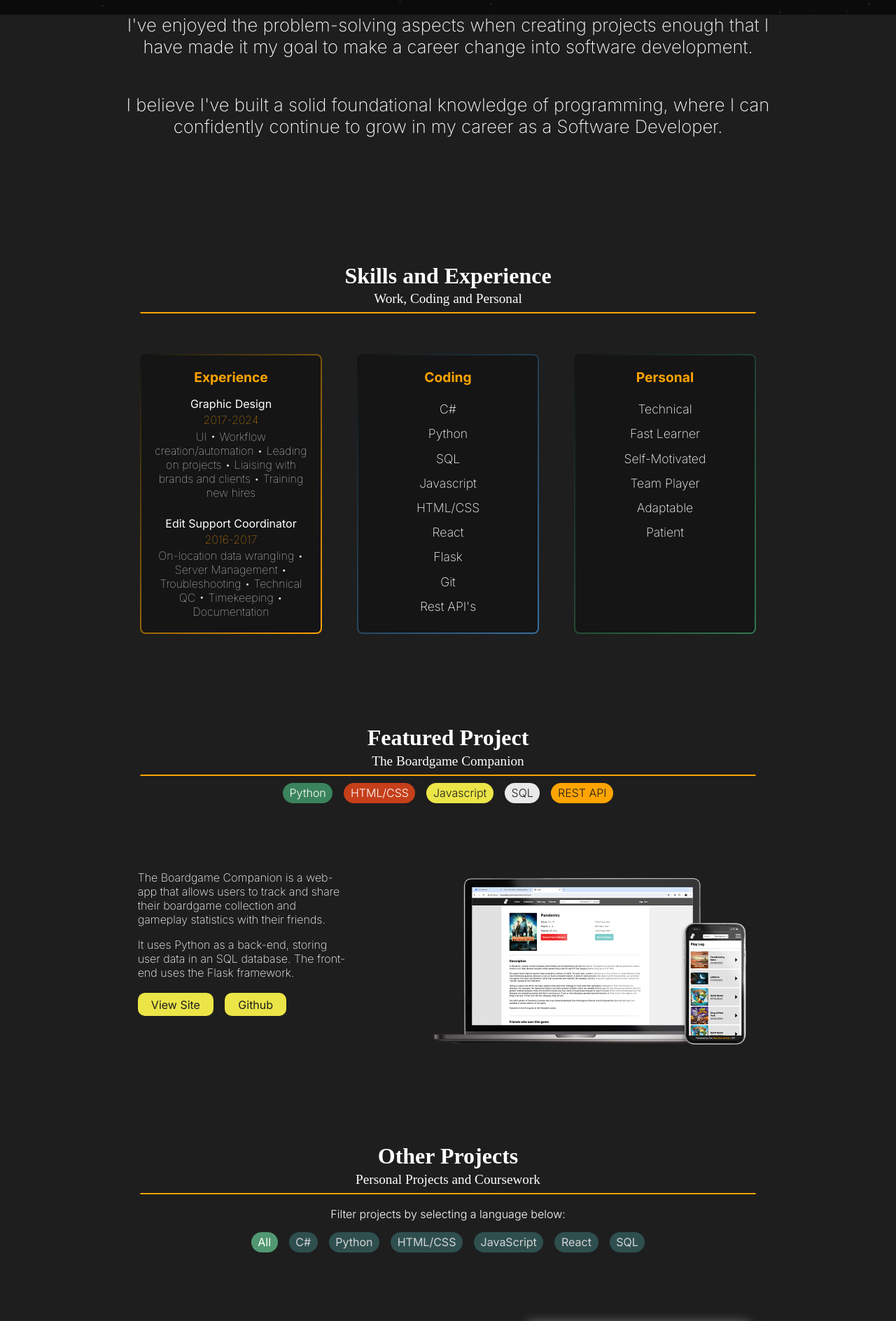
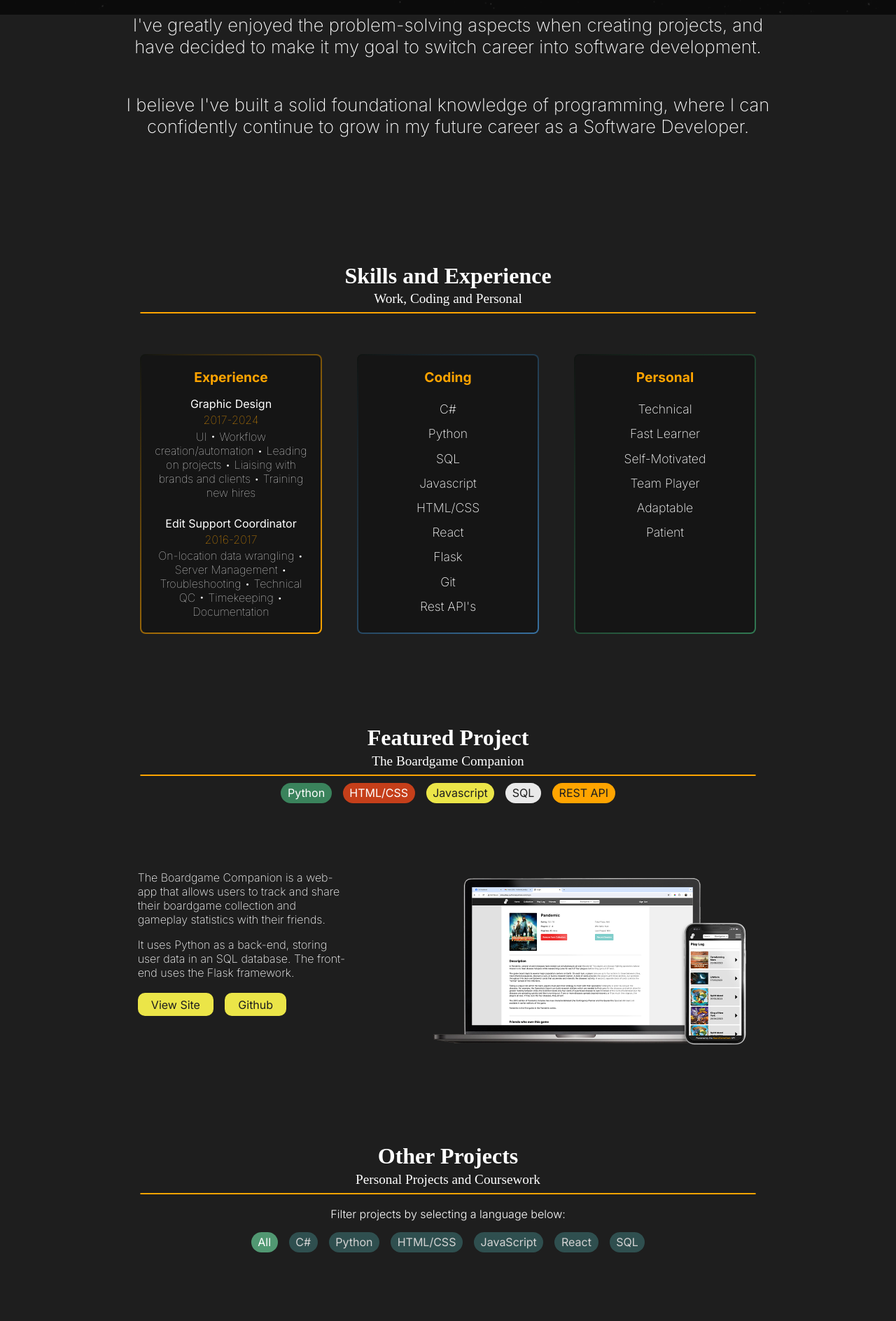
Before and after one commit to Jobeyobey/portfolio-website, a Next.js app: page / in a window 1280 px wide. Shown: the part 779-2667 px from the top of the page at 70% size. Built offline with nearby package versions, Linux system fonts and the light colour scheme; a web font is replaced by a local one.

Commit message:
update projectData. Minor style updates

```diff
--- a/src/components/MainTitle.js
+++ b/src/components/MainTitle.js
@@ -47,14 +47,14 @@ export default function MainTitle() {
                 programming in my spare time.
             </p>
             <p className="bio fade-prep">
-                I&apos;ve enjoyed the problem-solving aspects when creating
-                projects enough that I have made it my goal to make a career
-                change into software development.
+                I&apos;ve greatly enjoyed the problem-solving aspects when
+                creating projects, and have decided to make it my goal to switch
+                career into software development.
             </p>
             <p className="bio fade-prep">
                 I believe I&apos;ve built a solid foundational knowledge of
                 programming, where I can confidently continue to grow in my
-                career as a Software Developer.
+                future career as a Software Developer.
             </p>
         </section>
     );
--- a/src/projectsData.js
+++ b/src/projectsData.js
@@ -3,18 +3,18 @@ import nextConfig from "../next.config.mjs";
 const projectsData = [
     {
         id: 1,
-        title: "Command-Line Battle",
+        title: "Party Battler",
         subtitle: "C# Player's Guide - Final Project",
         languages: ["C#"],
         description1:
-            "A command-line game, capable of Human v Human, Human v Computer and Computer v Computer gameplay.",
+            "A 'hero' party must defeat several increasingly difficult enemy parties to win the game. Both parties can be controlled by Human or Computer players. Characters can steal items from other characters, and computer players are capable of deciding which items will be effective to use depending on game conditions.",
         description2:
-            "This game is designed using Object-Oriented Programming. Object classes are used for Characters, Items, Attack Types and more. I was sure to follow the core principles of encapsulation, inheritance, polymoprhism and abstraction when making this game.",
+            "Designed using Object-Oriented Programming, there are classes to represent Characters, Items, Attack Types and more. I was sure to follow the core principles of encapsulation, inheritance, polymorphism and abstraction, as well as SOLID principles.",
         imgSrc: `${nextConfig.basePath}/images/Final-Battle.png`,
         imgAlt: "Animation showing the Command-Line Battle gameplay.",
+        isVideo: false,
+        github: "https://github.com/Jobeyobey/C-Players-Guide-Part-4-The-End-Game",
         enabled: true,
-        github: "https://github.com/Jobeyobey/C-Players-Guide-Part-4-The-End-Game",
-        isVideo: false,
     },
     {
         id: 2,
@@ -24,12 +24,12 @@ const projectsData = [
         description1:
             "The aim of the game is to have all dice showing the same number. Users can update dice state to “hold” them, then roll the remaining dice.",
         description2:
-            "Built using React, it also uses cookies to track player statistics, and allows the user to change the amount of dice, as well as the game mode.",
+            "Built using React, it also uses cookies to track player statistics. The user can change the amount of dice, as well as the game mode. Different player statistics are saved for each combination of dice/game mode.",
         imgSrc: `${nextConfig.basePath}/images/WEBM/React-Tenzies.webm`,
         imgAlt: "Animation showing the Tenzies gameplay.",
+        isVideo: true,
+        github: "https://github.com/Jobeyobey/scrimba-react-tenzies-app",
         enabled: true,
-        github: "https://github.com/Jobeyobey/scrimba-react-tenzies-app",
-        isVideo: true,
     },
     {
         id: 3,
@@ -42,9 +42,9 @@ const projectsData = [
             "Using the inputs from the user, a quiz is created by fetching questions that match the input criteria from an API. Once the user has selected their answers, they can submit them and see their score.",
         imgSrc: `${nextConfig.basePath}/images/WEBM/React-Quiz.webm`,
         imgAlt: "Animation showing a user playing the Quiz App game.",
+        isVideo: true,
+        github: "https://github.com/Jobeyobey/scrimba-react-quiz-app",
         enabled: true,
-        github: "https://github.com/Jobeyobey/scrimba-react-quiz-app",
-        isVideo: true,
     },
     {
         id: 4,
@@ -57,9 +57,9 @@ const projectsData = [
             "A timer is used to slowly increase the spawnrate of the attackers, with three different enemy types based on a 'Character' class, one of which will hunt the player down. Periodically spawning health pickups allow the player to heal when they come into contact with them.",
         imgSrc: `${nextConfig.basePath}/images/WEBM/Bridge-To-Valhalla.webm`,
         imgAlt: "Animation showing the Bridge to Valhalla Game gameplay.",
+        isVideo: true,
+        github: "https://github.com/Jobeyobey/Create-With-Code---Personal-Project",
         enabled: true,
-        github: "https://github.com/Jobeyobey/Create-With-Code---Personal-Project",
-        isVideo: true,
     },
     {
         id: 5,
@@ -67,14 +67,14 @@ const projectsData = [
         subtitle: "CS50x Project",
         languages: ["HTML/CSS"],
         description1:
-            "To practice HTML/CSS I was tasked with creating a simple website consisting of several pages. I decided to make a light version of the Overwatch website.",
+            "To practice HTML/CSS I, I created a simple website consisting of several pages. I decided to make a light version of the Overwatch website.",
         description2:
-            "Using Bootstrap, I created several carousel banners. I also implemented a filter to filter heroes by their role. The website is responsive and can be viewed on both desktop and mobile.",
+            "I implemented a filter to filter heroes by their role, and I created several carousel banners using Bootstrap. The website is responsive and can be viewed on both desktop and mobile.",
         imgSrc: `${nextConfig.basePath}/images/WEBM/CS50-Webpage.webm`,
         imgAlt: "Animation showing a website about the Overwatch 2 videogame.",
+        isVideo: true,
+        github: "https://github.com/Jobeyobey/CS50-Homepage-Project",
         enabled: true,
-        github: "https://github.com/Jobeyobey/CS50-Homepage-Project",
-        isVideo: true,
     },
     {
         id: 6,
@@ -87,9 +87,9 @@ const projectsData = [
             "I was sure to follow accessibility guidelines, using ARIA labels to hide decorative elements from screen readers and add additional information to buttons. I designed the projects section in a way that I can easily add new projects in future as and when I complete them.",
         imgSrc: `${nextConfig.basePath}/images/Portfolio.png`,
         imgAlt: "Animation showing this website.",
+        isVideo: false,
+        github: "https://github.com/Jobeyobey/portfolio-website",
         enabled: true,
-        github: "https://github.com/Jobeyobey/portfolio-website",
-        isVideo: false,
     },
     {
         id: 7,
@@ -99,12 +99,12 @@ const projectsData = [
         description1:
             "The Boardgame Companion is a web-app that allows users to track and share their boardgame collection and gameplay statistics with their friends.",
         description2:
-            "It uses Python as a back-end, storing user data in an SQL database. The front-end uses the Flask framework.",
+            "It uses Python as a back-end, storing user data in an SQL database. The front-end uses the Flask framework. The board game search uses the Boardgame Geek API, filtering out expansions and other products to only show boardgames relevant to the user's search.",
         imgSrc: `${nextConfig.basePath}/images/Boardgame-Companion-Other.png`,
         imgAlt: "Animation showing The Boardgame Companion.",
+        isVideo: false,
+        github: "https://github.com/Jobeyobey/cs50-final-project",
         enabled: true,
-        github: "https://github.com/Jobeyobey/cs50-final-project",
-        isVideo: false,
     },
     {
         id: 8,
@@ -117,9 +117,9 @@ const projectsData = [
             "When 'generate meme' is clicked, an image is fetched asynchronously from a database, and the text is displayed on top.",
         imgSrc: `${nextConfig.basePath}/images/WEBM/Meme-Generator.webm`,
         imgAlt: "A meme of 3 monkeys on a sofa, with the caption 'when you decide to start learning programming'.",
+        isVideo: true,
+        github: undefined,
         enabled: true,
-        github: undefined,
-        isVideo: true,
     },
     {
         id: 9,
@@ -132,9 +132,9 @@ const projectsData = [
             "The player can choose between a small, medium and large map, which consists of a grid. They move through the grid by inputting console commands, receiving information about their current and adjacent cells. They can kill monsters, avoid pits, and eventually enable the Fountain of Objects. Once this condition has been enabled, they can escape by returning to the start.",
         imgSrc: `${nextConfig.basePath}/images/WEBM/Fountain-of-Objects.webm`,
         imgAlt: "Animation showing the Fountain of Objects Game gameplay.",
+        isVideo: true,
+        github: undefined,
         enabled: true,
-        github: undefined,
-        isVideo: true,
     },
     {
         id: 10,
@@ -146,9 +146,9 @@ const projectsData = [
         description2: undefined,
         imgSrc: `${nextConfig.basePath}/images/GIF/React-Dark-Mode.gif`,
         imgAlt: "Animation showing an app switching between light and dark mode.",
+        isVideo: false,
+        github: undefined,
         enabled: true,
-        github: undefined,
-        isVideo: false,
     },
 ];
 
--- a/src/styles/globals.css
+++ b/src/styles/globals.css
@@ -591,7 +591,6 @@ button:active {
 .language-container {
     padding: 0.3rem 0.6rem;
     font-family: "inter";
-    font-weight: 300;
     border-radius: 2rem;
 }
 
@@ -626,7 +625,6 @@ button:active {
     text-decoration: none;
     max-width: 10rem;
     background-color: var(--javascriptYellow);
-    font-weight: 400;
     color: var(--myBlack);
     border-radius: 10px;
 }
@@ -747,10 +745,6 @@ button:active {
     flex-wrap: wrap;
     margin-top: 0.6rem;
     gap: 1rem;
-}
-
-.project-language {
-    font-weight: 300;
 }
 
 .project-description {
```
Also changed, not shown: 1 other file (tests, documents, lock files or other folders).
